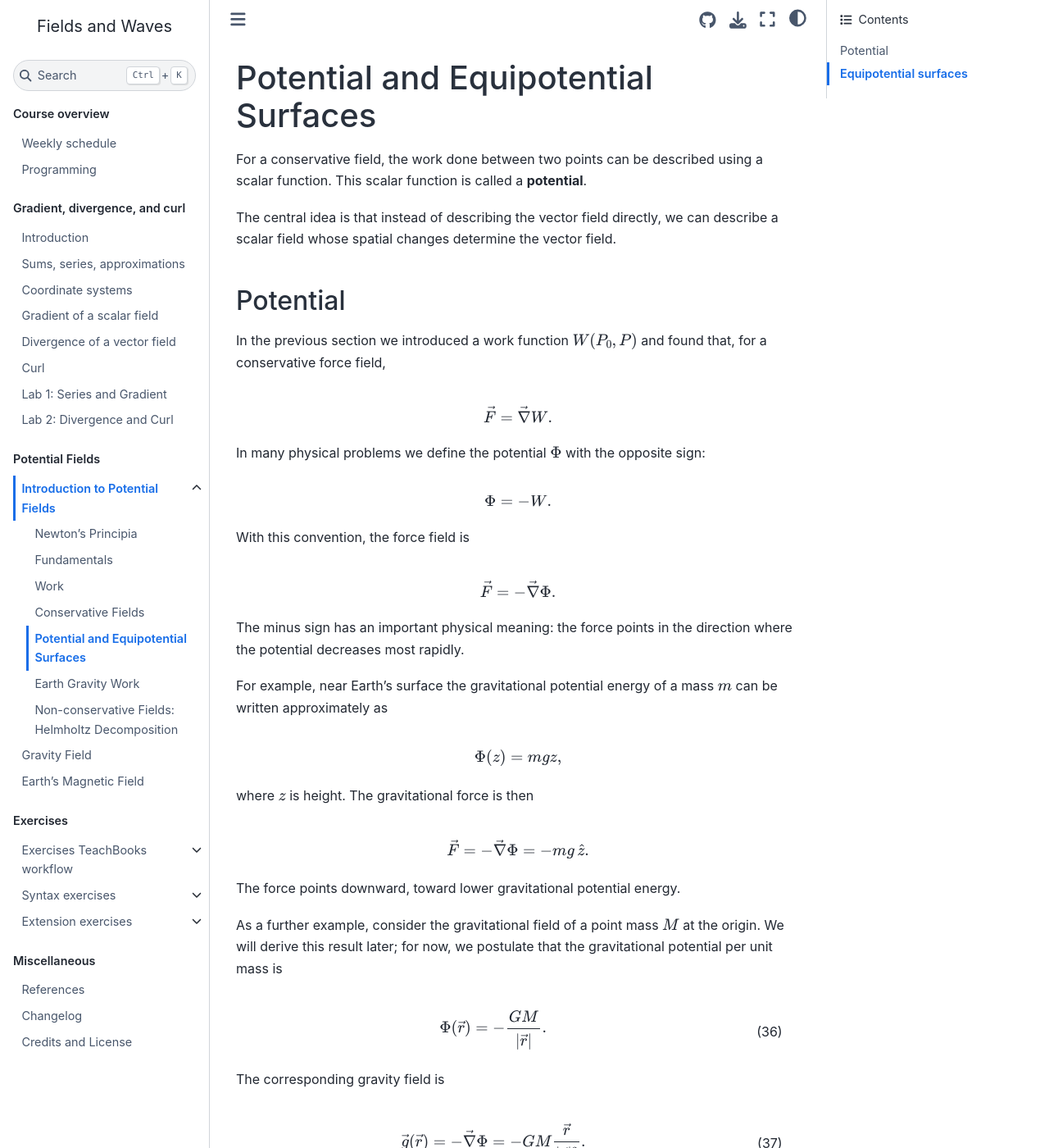
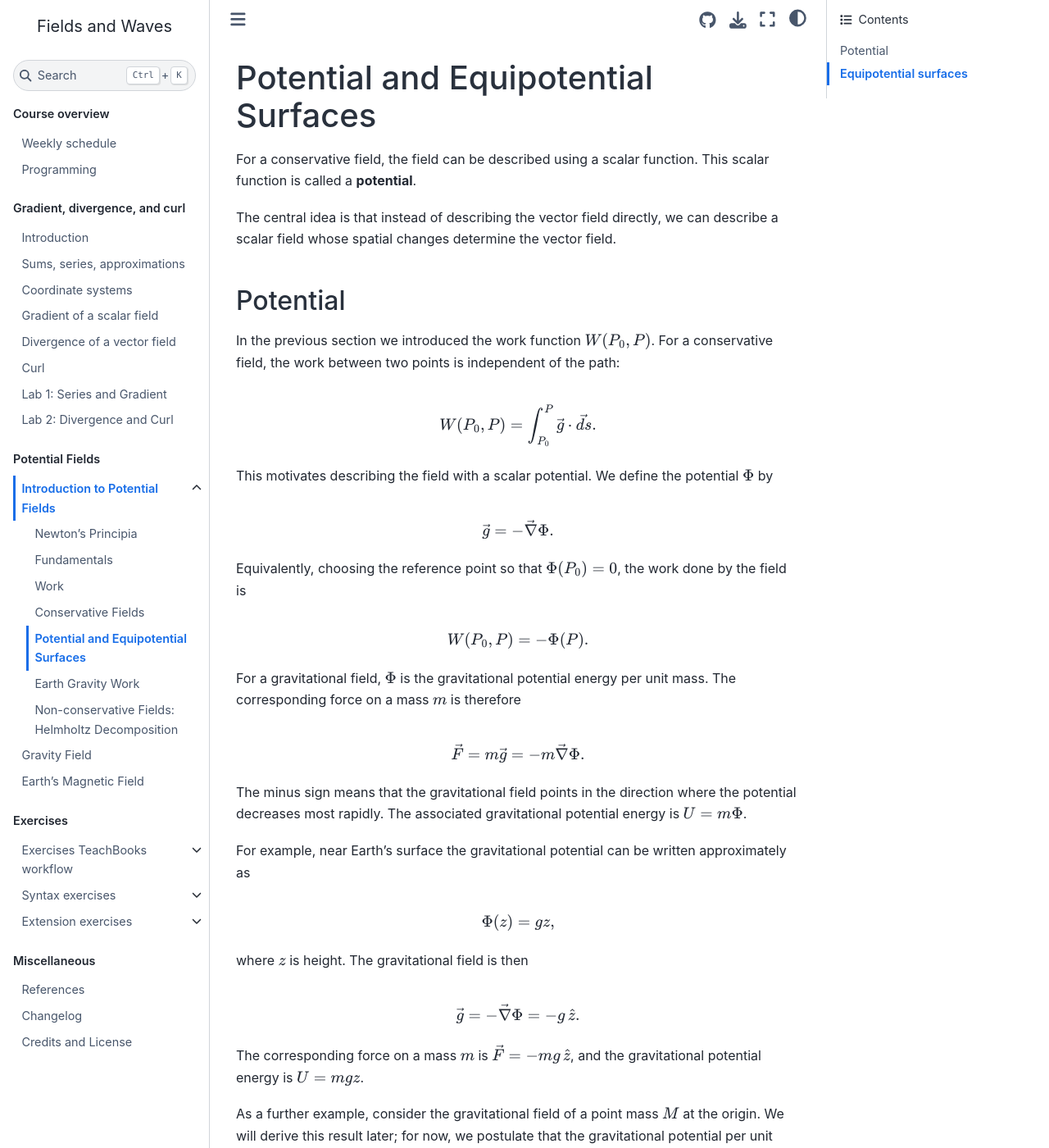
Before and after one commit to BScECT/FieldWaves, a Jupyter Book: the page built from book/2_potential_fields/introduction/potential.md, in a window 1280 px wide and 1400 px high. Shown: the whole window at 82% size. Built offline with Jupyter Book 1.0.4 settings and Sphinx 7.4.7 and the Sphinx Book theme 1.1.4, drawn with Linux system fonts in a browser that asks for light colours; pages that are not in the unit, such as notebooks, are missing from menus; comment, search, counter and statistics services are not loaded; some of the changed text lies outside the part shown.

Commit message:
modified 'potential.md' to clarfiy definition of potential. added examples

````diff
--- a/book/2_potential_fields/introduction/potential.md
+++ b/book/2_potential_fields/introduction/potential.md
@@ -1,44 +1,53 @@
 # Potential and Equipotential Surfaces
 
-For a conservative field, the work done between two points can be described using a scalar function. This scalar function is called a **potential**.
+For a conservative field, the field can be described using a scalar function. This scalar function is called a **potential**.
 
 The central idea is that instead of describing the vector field directly, we can describe a scalar field whose spatial changes determine the vector field.
 
+<!-- Phil: this sction is mixing the definitions of potential and potential energy together.
+I think electrical potential is an easy example to consider as well, because everyone knows what voltage is.  -->
+
 ## Potential
 
-In the previous section we introduced a work function $W(P_0,P)$ and found that, for a conservative force field,
+In the previous section we introduced the work function $W(P_0,P)$. For a conservative field, the work between two points is independent of the path:
 
 $$
-  \vec{F} = \vec{\nabla} W.
+  W(P_0,P) = \int_{P_0}^{P} \vec{g}\cdot\vec{ds}.
 $$
 
-In many physical problems we define the potential $\Phi$ with the opposite sign:
+This motivates describing the field with a scalar potential. We define the potential $\Phi$ by
 
 $$
-  \Phi = -W.
+  \vec{g} = -\vec{\nabla} \Phi.
 $$
 
-With this convention, the force field is
+Equivalently, choosing the reference point so that $\Phi(P_0)=0$, the work done by the field is
 
 $$
-  \vec{F} = -\vec{\nabla} \Phi.
+  W(P_0,P) = -\Phi(P).
 $$
 
-The minus sign has an important physical meaning: the force points in the direction where the potential decreases most rapidly.
-
-For example, near Earth's surface the gravitational potential energy of a mass $m$ can be written approximately as
+For a gravitational field, $\Phi$ is the gravitational potential energy per unit mass. The corresponding force on a mass $m$ is therefore
 
 $$
-  \Phi(z) = mgz,
+  \vec{F} = m\vec{g} = -m\vec{\nabla} \Phi.
 $$
 
-where $z$ is height. The gravitational force is then
+The minus sign means that the gravitational field points in the direction where the potential decreases most rapidly. The associated gravitational potential energy is $U=m\Phi$.
+
+For example, near Earth's surface the gravitational potential can be written approximately as
 
 $$
-  \vec{F} = -\vec{\nabla} \Phi = -mg\,\hat{z}.
+  \Phi(z) = gz,
 $$
 
-The force points downward, toward lower gravitational potential energy.
+where $z$ is height. The gravitational field is then
+
+$$
+  \vec{g} = -\vec{\nabla} \Phi = -g\,\hat{z}.
+$$
+
+The corresponding force on a mass $m$ is $\vec{F}=-mg\,\hat{z}$, and the gravitational potential energy is $U=mgz$.
 
 As a further example, consider the gravitational field of a point mass $M$ at the origin. We will derive this result later; for now, we postulate that the gravitational potential per unit mass is
 
@@ -58,6 +67,8 @@ The vector $\vec{r}/|\vec{r}|^3$ combines the outward radial direction with an i
 
 ## Equipotential surfaces
 
+<!-- Phil: a nice example here is a topographical map. Lines of constant elevation are equipotentials  -->
+
 An **equipotential surface** is a surface on which the potential has the same value everywhere:
 
 $$
@@ -67,17 +78,22 @@ $$
 If a particle moves along an equipotential surface, then the change in potential is zero:
 
 $$
-  dV = 0.
+  d\Phi = 0.
 $$
 
-Because the force is related to the gradient of the potential,
+Because the field is related to the gradient of the potential,
 
 $$
-  \vec{F} = -\vec{\nabla} \Phi,
+  \vec{g} = -\vec{\nabla} \Phi,
 $$
 
 the force is perpendicular to the equipotential surface. Motion along the surface is sideways relative to the force, so the force does no work for a displacement along that surface.
 
 ```{admonition} Key idea
-Field lines point in the direction of steepest change of the potential. Equipotential surfaces are perpendicular to those field lines.
+Field lines point in the direction of steepest decrease of the potential. Equipotential surfaces are perpendicular to those field lines.
 ```
+
+```{prf:example} Topographic maps
+A common example of a diagram containing equipotential lines is a topographic map. Lines indicate constant elevation, and therefore, constant gravitational potential.
+Consider: if you see many equipotiential lines spaced close together, what is this saying about the field? What does it mean if they are spaced far apart?
+```
````
Also changed, not shown: book/2_potential_fields/introduction/fundamentals.md (+1 -1 lines), book/2_potential_fields/introduction/newtons_principia.md (+3 -1 lines), book/2_potential_fields/introduction/figures/spherical_shell_disturbance.png, book/2_potential_fields/introduction/figures/spherical_shell_field.png, 3 other files.
